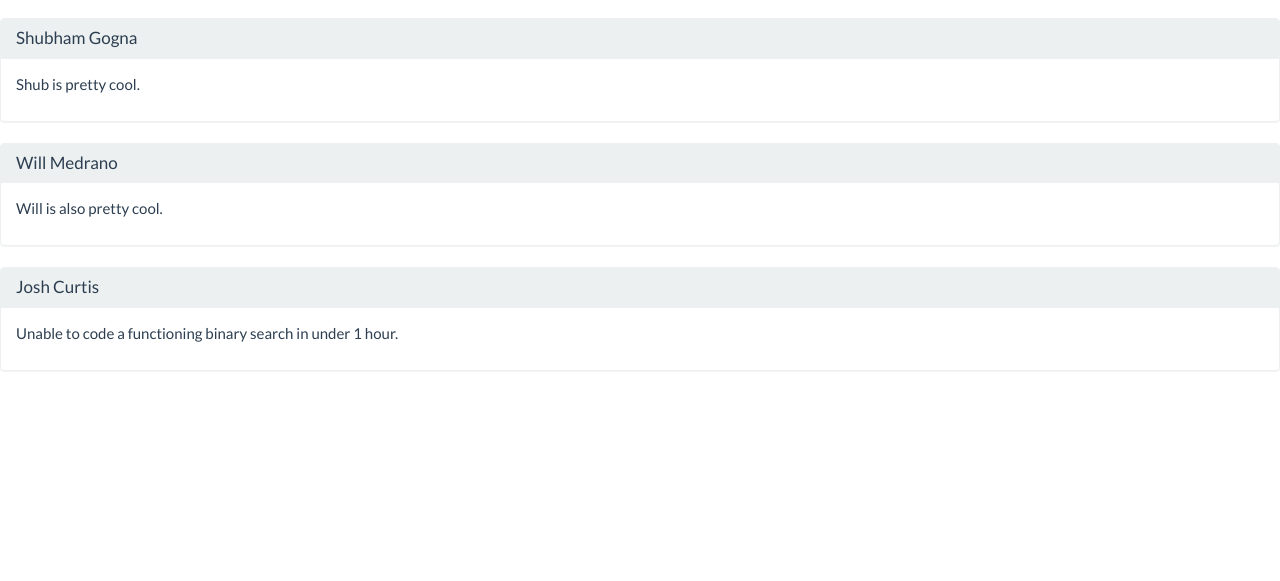
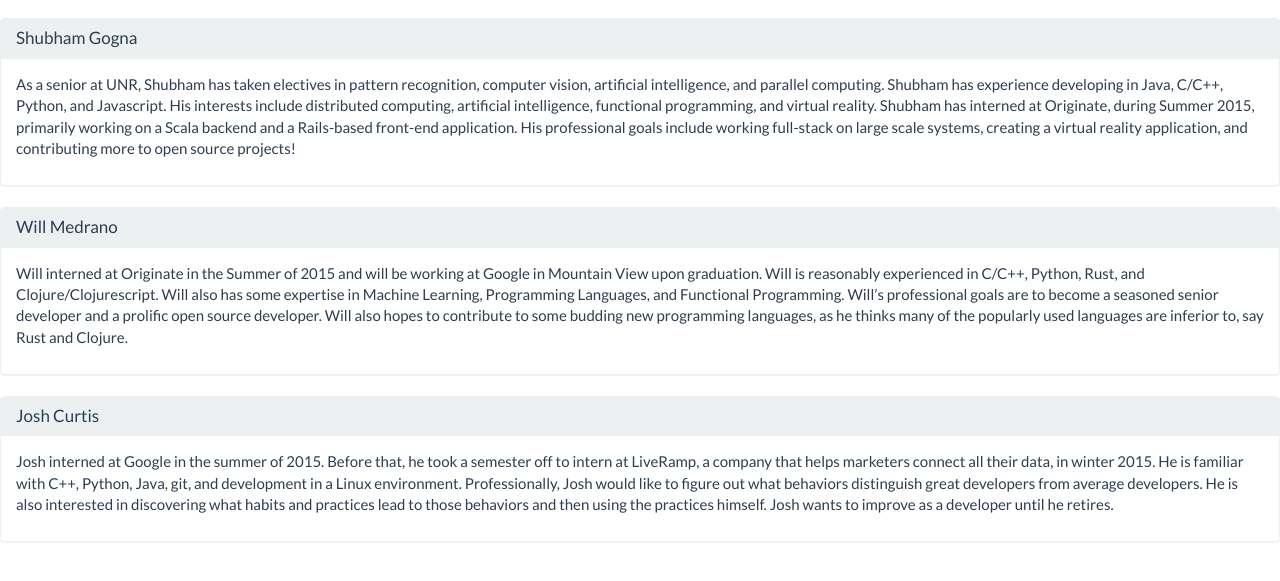
Before and after one commit to joshcurtis/Senior-project, a plain HTML site: page team.html in a window 1280 px wide. Shown: the part 63-644 px from the top of the page. Drawn offline with Linux system fonts and the light colour scheme.

Commit message:
Better bios

```diff
--- a/team.html
+++ b/team.html
@@ -25,7 +25,10 @@
 	<h3 class="panel-title">Shubham Gogna</h3>
       </div>
       <div class="panel-body">
-	<p> Shub is pretty cool. </p>
+	<p> As a senior at UNR, Shubham has taken electives in pattern recognition, computer vision, artificial intelligence, and parallel computing.
+	  Shubham has experience developing in Java, C/C++, Python, and Javascript. His interests include distributed computing, artificial intelligence, functional programming, and virtual reality.
+	  Shubham has interned at Originate, during Summer 2015, primarily working on a Scala backend and a Rails-based front-end application.
+	  His professional goals include working full-stack on large scale systems, creating a virtual reality application, and contributing more to open source projects! </p>
       </div>
     </div>
 
@@ -34,7 +37,11 @@
 	<h3 class="panel-title">Will Medrano</h3>
       </div>
       <div class="panel-body">
-	<p> Will is also pretty cool. </p>
+	<p> Will interned at Originate in the Summer of 2015 and will be working at Google in Mountain View upon graduation.
+	  Will is reasonably experienced in C/C++, Python, Rust, and Clojure/Clojurescript. Will also has some expertise in Machine Learning,
+	  Programming Languages, and Functional Programming. Will’s professional goals are to become a seasoned senior developer and
+	  a prolific open source developer. Will also hopes to contribute to some budding new programming languages,
+	  as he thinks many of the popularly used languages are inferior to, say Rust and Clojure. </p>
       </div>
     </div>
 
@@ -43,7 +50,10 @@
 	<h3 class="panel-title">Josh Curtis</h3>
       </div>
       <div class="panel-body">
-	<p> Unable to code a functioning binary search in under 1 hour. </p>
+	<p> Josh interned at Google in the summer of 2015. Before that, he took a semester off to intern at LiveRamp, a company that helps marketers connect all their data, in winter 2015.
+	  He is familiar with C++, Python, Java, git, and development in a Linux environment. Professionally,
+	  Josh would like to figure out what behaviors distinguish great developers from average developers.
+	  He is also interested in discovering what habits and practices lead to those behaviors and then using the practices himself. Josh wants to improve as a developer until he retires. </p>
       </div>
     </div>
   </body>
```
